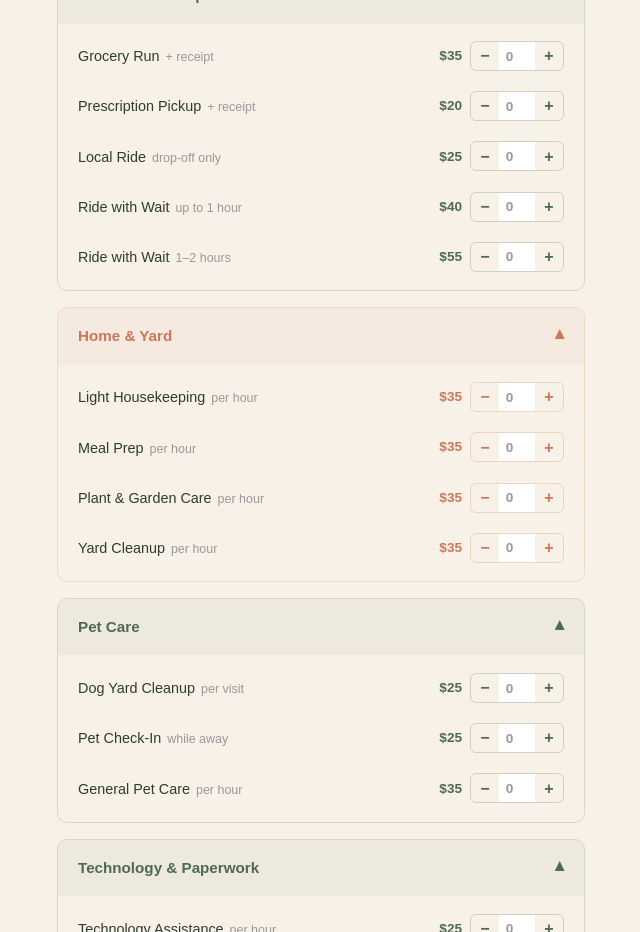
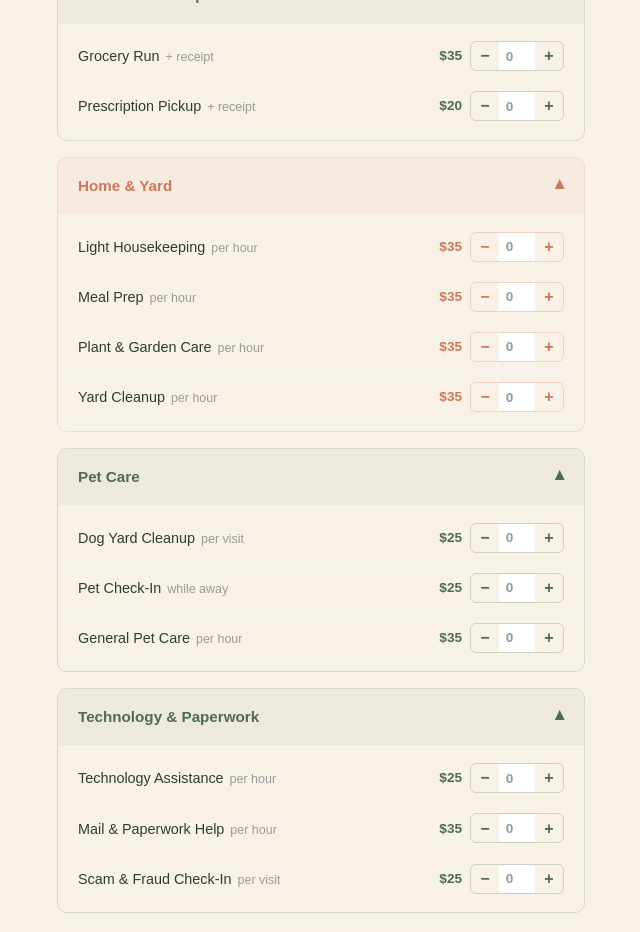
Before and after one commit to GoodCompanySCS/goodcompany-scs, a Next.js app: page /pricing in a window 1280 px wide. Shown: the part 2100-3032 px from the top of the page, without its empty margins (39-679 px from the left). Built offline with nearby package versions, Linux system fonts and the light colour scheme.

Commit message:
Update BundleBuilder.tsx

```diff
--- a/app/components/BundleBuilder.tsx
+++ b/app/components/BundleBuilder.tsx
@@ -19,10 +19,7 @@ const serviceCategories = [
     color: 'sage',
     services: [
       { id: 'grocery', name: 'Grocery Run', note: '+ receipt', price: 35, unit: 'per run' },
-      { id: 'prescription', name: 'Prescription Pickup', note: '+ receipt', price: 20, unit: 'per pickup' },
-      { id: 'local_ride', name: 'Local Ride', note: 'drop-off only', price: 25, unit: 'per ride' },
-      { id: 'ride_wait_1', name: 'Ride with Wait', note: 'up to 1 hour', price: 40, unit: 'per ride' },
-      { id: 'ride_wait_2', name: 'Ride with Wait', note: '1–2 hours', price: 55, unit: 'per ride' },
+      { id: 'prescription', name: 'Prescription Pickup', note: '+ receipt', price: 20, unit: 'per pickup' }
     ],
   },
   {
```
